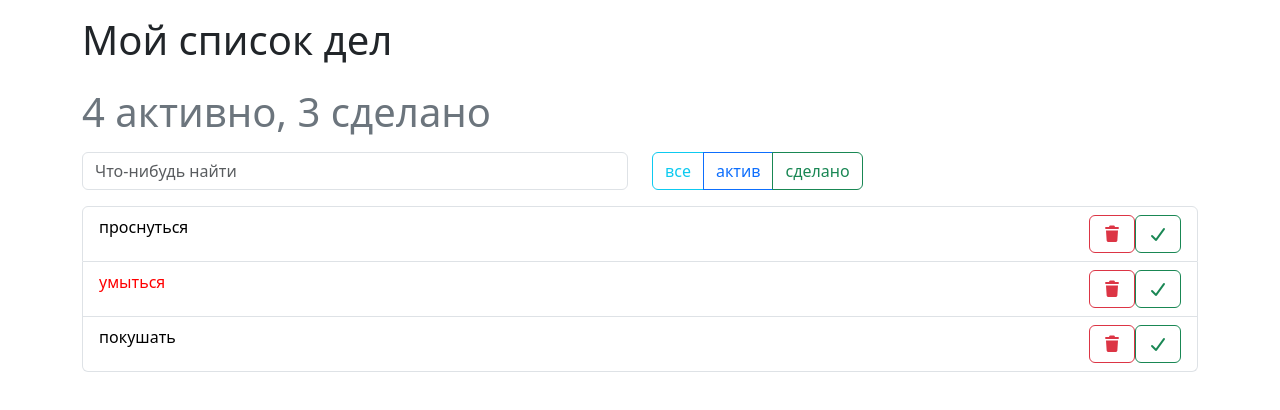
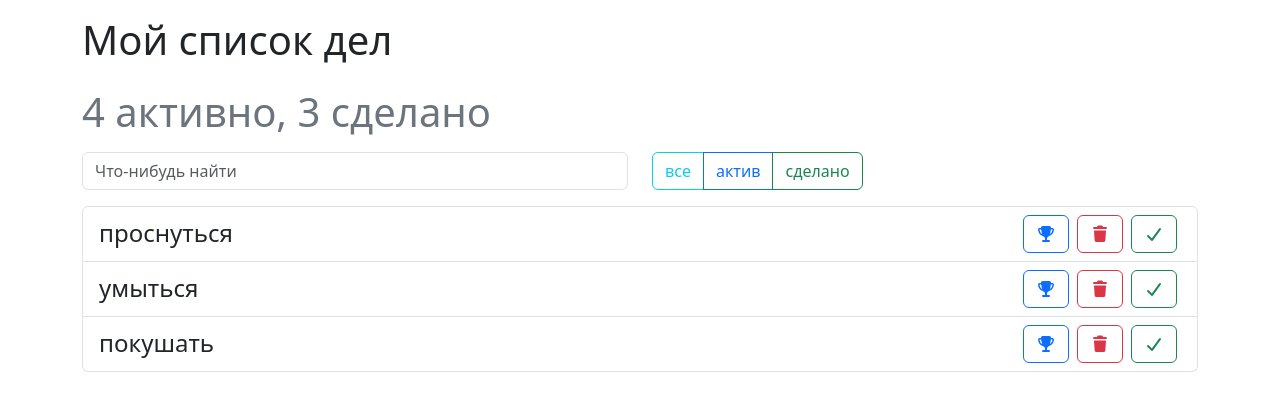
Before and after one commit to sitdayn/todo, a React (Vite) app: page / in a window 1280 px wide. Shown: the top 410 px of the page. Built offline with nearby package versions, Linux system fonts and the light colour scheme.

Commit message:
добовление состояния

```diff
--- a/src/ItemsFilter.jsx
+++ b/src/ItemsFilter.jsx
@@ -1,4 +1,7 @@
-const ItemsFilter = () => {
+import React from "react";
+
+class ItemsFilter extends React.Component {
+    render() {
         return(
             <div className="btn-group" role="group">
                 <input type="radio" className="btn-check" name="btnradio" id="btnradio1"/>
@@ -12,5 +15,6 @@ const ItemsFilter = () => {
             </div>
         )
     }
+}
 
 export default ItemsFilter;
--- a/src/TodoListItem.jsx
+++ b/src/TodoListItem.jsx
@@ -1,9 +1,54 @@
-const TodoListItem = ({label, important = false}) => {
-    const itemStyle = {
-        color: important ? 'red' : 'black'
+import React from "react";
+
+class TodoListItem extends React.Component {
+
+    state = {
+        done: false,
+        important: false
     }
 
-    return <span style={itemStyle}>{label}</span>
+    onLabelClick() {
+        console.log(`нажато: ${this.props.label}`)
+        this.setState({done: true});
+    }
+
+    onMarkImportant() {
+        this.setState({
+            important: true
+        })
+    }
+
+    render() {
+        const {label} = this.props
+
+        const {done, important} = this.state
+        let className = 'item-list-base';
+
+        if(done) { //Если равен истине
+            className += ' done';
+        }
+
+        if(important) {
+            className += ' important';
+        }
+
+        return <div>
+            <span
+            onClick={this.onLabelClick.bind(this)}
+            className={className}>
+                {label}
+            </span>
+            <button type="button" className="btn btn-outline-success my-button mx-1">
+                <i className="fa-solid fa-check"></i>
+            </button>
+            <button type="button" className="btn btn-outline-danger my-button mx-1">
+                <i className="fa-solid fa-trash"></i>
+            </button>
+            <button type="button" onClick={this.onMarkImportant.bind(this)} className="btn btn-outline-primary my-button mx-1">
+                <i className="fa-solid fa-trophy"></i>
+            </button>
+        </div>
+    }
 }
 
 export default TodoListItem;
--- a/src/Todolist.jsx
+++ b/src/Todolist.jsx
@@ -5,13 +5,7 @@ const TodoList = ({todos}) => {
     const elements = todos.map((item) => {
         return(
             <li className="list-group-item" key={item.id}>
-             <TodoListItem {...item}/>
-                <button type="button" className="btn btn-outline-success my-button">
-                    <i className="fa-solid fa-check"></i>
-                </button>
-                <button type="button" className="btn btn-outline-danger my-button">
-                    <i className="fa-solid fa-trash"></i>
-                </button>
+                <TodoListItem {...item}/>
             </li>
         )
     });
--- a/src/style.css
+++ b/src/style.css
@@ -10,3 +10,16 @@
     margin-top:1rem;
     margin-bottom:1rem;
 }
+
+.done {
+    text-decoration: line-through;
+}
+
+.item-list-base {
+    font-size: 1.5rem;
+}
+
+.important {
+    color: blue;
+    font-weight: bold;
+}
```
Lines whose indentation alone changed are shown as unchanged.
